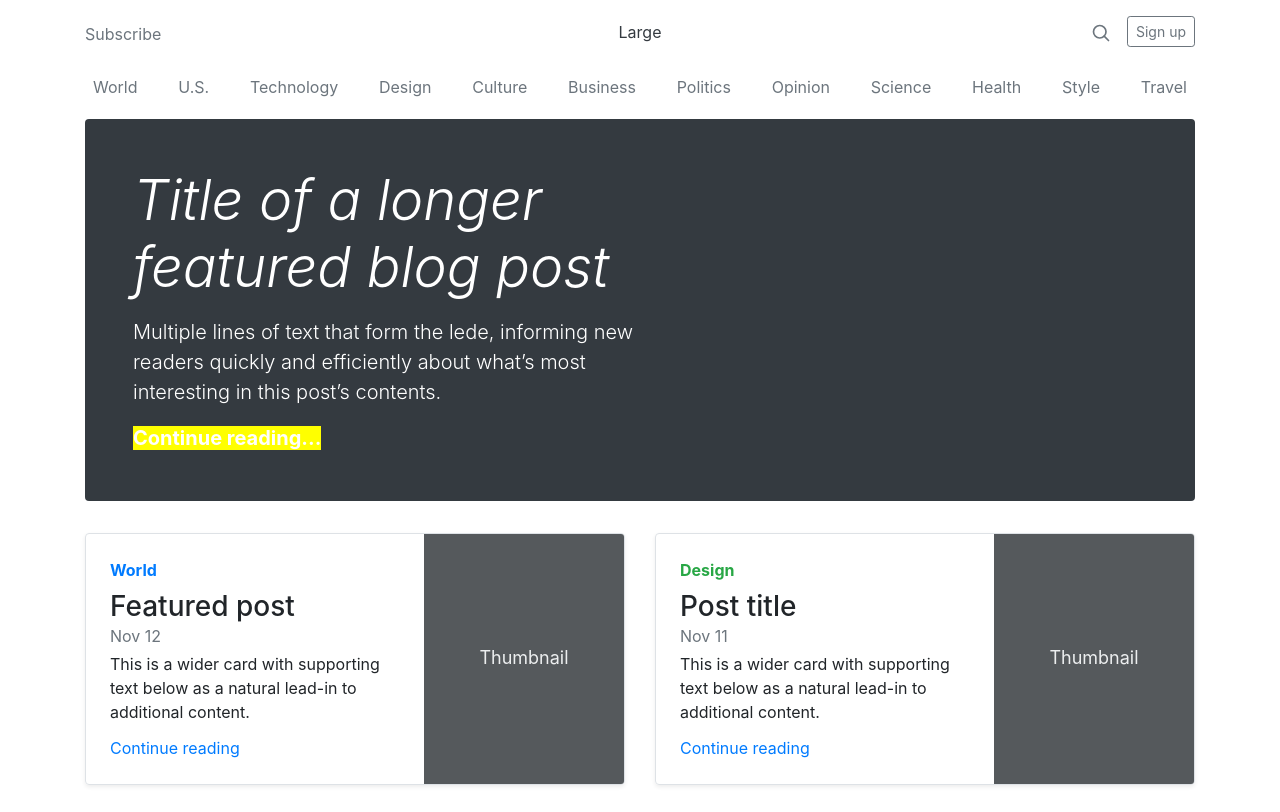
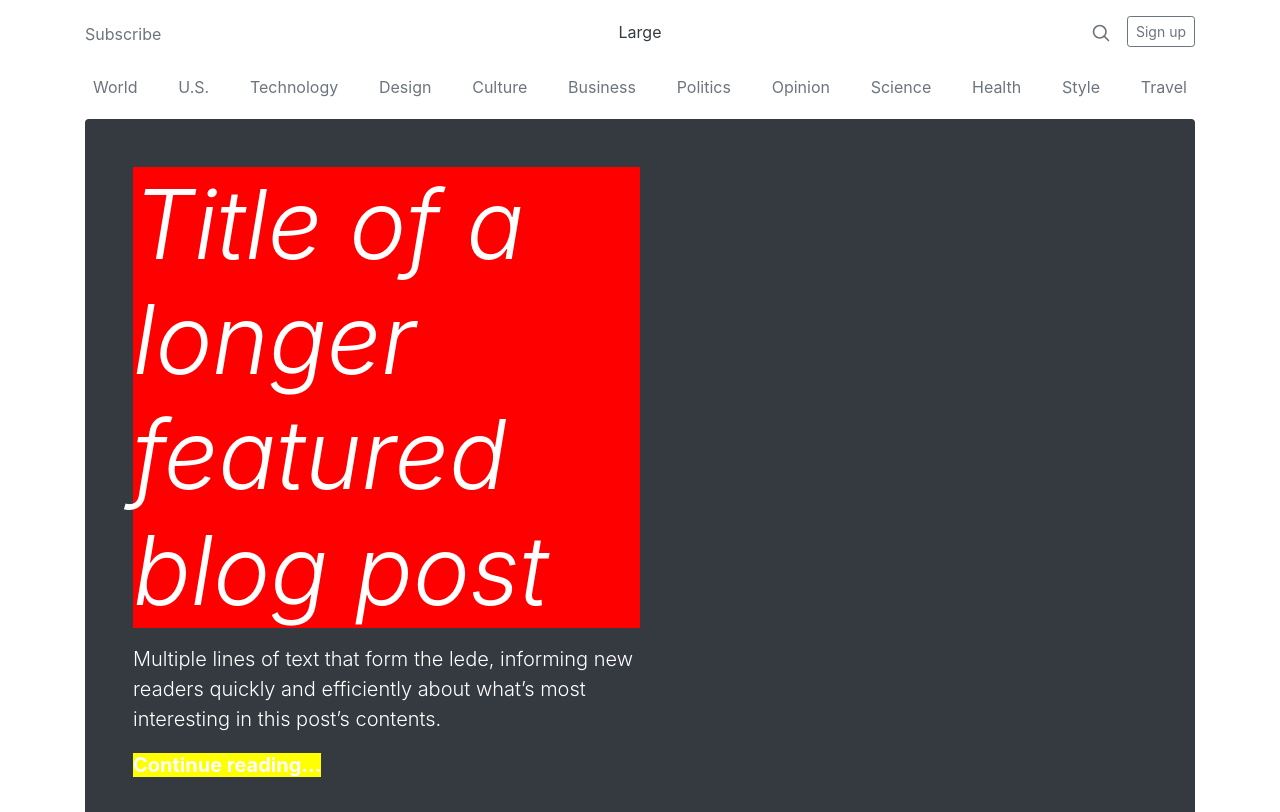
Before and after one commit to JonathanYon/CSS-homework, a plain HTML site: page index.html in a window 1280 px wide. Shown: the top 812 px of the page. Drawn offline with nearby package versions, Linux system fonts and the light colour scheme.

Commit message:
Js-15 Done
the exercise is vague tho

```diff
--- a/index.html
+++ b/index.html
@@ -507,7 +507,14 @@
         let li = document.querySelector(".p-4:nth-of-type(3) .list-unstyled");
         li.remove();
       }
-      removeLinks();
+      // removeLinks();
+      // Ex-15
+      function jumboHeaderSize(displayClass) {
+        let jamboHeader = document.querySelector(".jumbotron .px-0 h1");
+        jamboHeader.classList.remove("display-4");
+        jamboHeader.classList.add(displayClass);
+      }
+      jumboHeaderSize("display-1");
     </script>
   </body>
 </html>
--- a/style.css
+++ b/style.css
@@ -39,10 +39,6 @@ footer {
   background-color: red;
 }
 /* ----------------------------------------------------- */
-
-.jumbotron {
-  /* background-color: red; */
-}
-.p-4:nth-of-type(3) .list-unstyled {
+.jumbotron .px-0 h1 {
   background-color: red;
 }
```
